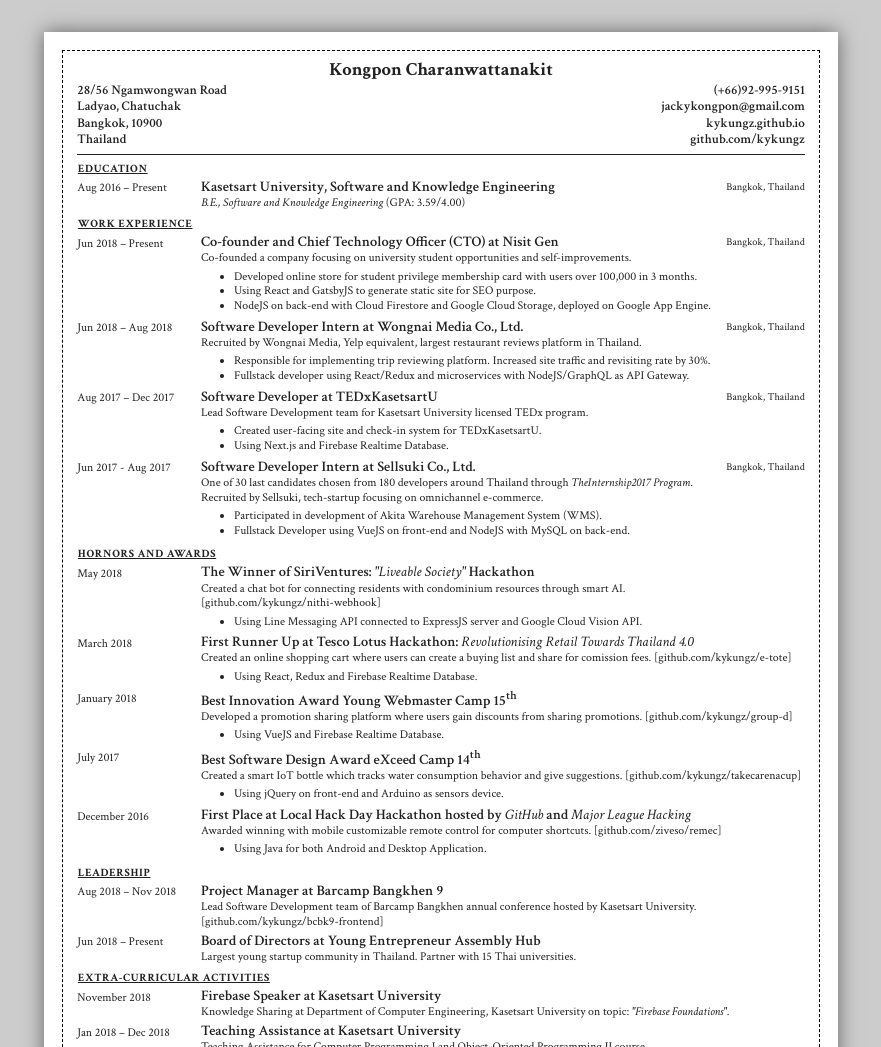
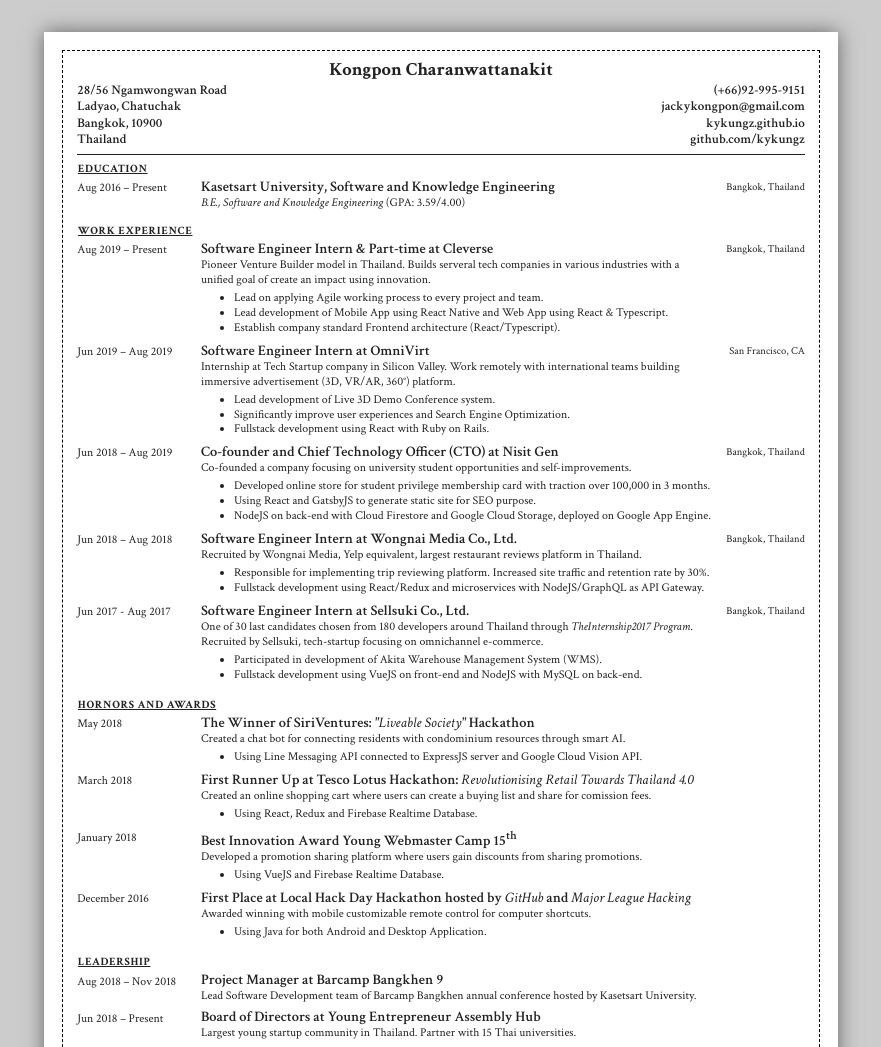
Before and after one commit to kykungz/resume, a plain HTML site: page index.html in a window 1280 px wide. Shown: the top 1047 px of the page, without its empty margins (199-1080 px from the left). Drawn offline with Linux system fonts and the light colour scheme.

Commit message:
Add OmniVirt and Cleverse

```diff
--- a/index.html
+++ b/index.html
@@ -61,7 +61,46 @@
             </div>
           </div>
           <div class="experience__item">
-            <div class="experience__date">Jun 2018 – Present</div>
+            <div class="experience__date">Aug 2019 – Present</div>
+            <div class="experience__info">
+              <div class="experience__title">
+                <div class="experience__title-text">Software Engineer Intern & Part-time at Cleverse</div>
+                <div class="experience__title-location">Bangkok, Thailand</div>
+              </div>
+              <div class="experience__text">
+                <p>
+                  Pioneer Venture Builder model in Thailand. Builds serveral tech companies in various industries with a
+                  unified goal of create an impact using innovation.
+                </p>
+                <ul>
+                  <li>Lead on applying Agile working process to every project and team.</li>
+                  <li>Lead development of Mobile App using React Native and Web App using React &
+                    Typescript.</li>
+                  <li>Establish company standard Frontend architecture (React/Typescript).</li>
+                </ul>
+              </div>
+            </div>
+          </div>
+          <div class="experience__item">
+            <div class="experience__date">Jun 2019 – Aug 2019</div>
+            <div class="experience__info">
+              <div class="experience__title">
+                <div class="experience__title-text">Software Engineer Intern at OmniVirt</div>
+                <div class="experience__title-location">San Francisco, CA</div>
+              </div>
+              <div class="experience__text">
+                <p>Internship at Tech Startup company in Silicon Valley. Work remotely with international teams building
+                  immersive advertisement (3D, VR/AR, 360°) platform.</p>
+                <ul>
+                  <li>Lead development of Live 3D Demo Conference system.</li>
+                  <li>Significantly improve user experiences and Search Engine Optimization.</li>
+                  <li>Fullstack development using React with Ruby on Rails.</li>
+                </ul>
+              </div>
+            </div>
+          </div>
+          <div class="experience__item">
+            <div class="experience__date">Jun 2018 – Aug 2019</div>
             <div class="experience__info">
               <div class="experience__title">
                 <div class="experience__title-text">Co-founder and Chief Technology Officer (CTO) at Nisit Gen</div>
@@ -70,7 +109,9 @@
               <div class="experience__text">
                 <p>Co-founded a company focusing on university student opportunities and self-improvements.</p>
                 <ul>
-                  <li>Developed online store for student privilege membership card with users over 100,000 in 3 months.</li>
+                  <li>Developed online store for student privilege membership card with traction over 100,000 in 3
+                    months.
+                  </li>
                   <li>Using React and GatsbyJS to generate static site for SEO purpose.</li>
                   <li>NodeJS on back-end with Cloud Firestore and Google Cloud Storage, deployed on Google App Engine.
                   </li>
@@ -82,30 +123,15 @@
             <div class="experience__date">Jun 2018 – Aug 2018</div>
             <div class="experience__info">
               <div class="experience__title">
-                <div class="experience__title-text">Software Developer Intern at Wongnai Media Co., Ltd.</div>
+                <div class="experience__title-text">Software Engineer Intern at Wongnai Media Co., Ltd.</div>
                 <div class="experience__title-location">Bangkok, Thailand</div>
               </div>
               <div class="experience__text">
                 <p>Recruited by Wongnai Media, Yelp equivalent, largest restaurant reviews platform in Thailand.</p>
                 <ul>
-                  <li>Responsible for implementing trip reviewing platform. Increased site traffic and revisiting rate by 30%.</li>
-                  <li>Fullstack developer using React/Redux and microservices with NodeJS/GraphQL as API Gateway.</li>
-                </ul>
-              </div>
-            </div>
-          </div>
-          <div class="experience__item">
-            <div class="experience__date">Aug 2017 – Dec 2017</div>
-            <div class="experience__info">
-              <div class="experience__title">
-                <div class="experience__title-text">Software Developer at TEDxKasetsartU</div>
-                <div class="experience__title-location">Bangkok, Thailand</div>
-              </div>
-              <div class="experience__text">
-                <p>Lead Software Development team for Kasetsart University licensed TEDx program.</p>
-                <ul>
-                  <li>Created user-facing site and check-in system for TEDxKasetsartU.</li>
-                  <li>Using Next.js and Firebase Realtime Database.</li>
+                  <li>Responsible for implementing trip reviewing platform. Increased site traffic and retention rate
+                    by 30%.</li>
+                  <li>Fullstack development using React/Redux and microservices with NodeJS/GraphQL as API Gateway.</li>
                 </ul>
               </div>
             </div>
@@ -114,7 +140,7 @@
             <div class="experience__date">Jun 2017 - Aug 2017</div>
             <div class="experience__info">
               <div class="experience__title">
-                <div class="experience__title-text">Software Developer Intern at Sellsuki Co., Ltd.
+                <div class="experience__title-text">Software Engineer Intern at Sellsuki Co., Ltd.
                 </div>
                 <div class="experience__title-location">Bangkok, Thailand</div>
               </div>
@@ -124,7 +150,7 @@
                   Recruited by Sellsuki, tech-startup focusing on omnichannel e-commerce.</p>
                 <ul>
                   <li>Participated in development of Akita Warehouse Management System (WMS).</li>
-                  <li>Fullstack Developer using VueJS on front-end and NodeJS with MySQL on back-end.</li>
+                  <li>Fullstack development using VueJS on front-end and NodeJS with MySQL on back-end.</li>
                 </ul>
               </div>
             </div>
@@ -148,7 +174,7 @@
               </div>
               <div class="experience__text">
                 <p>Created a chat bot for connecting residents with condominium resources through smart
-                  AI.<br>[github.com/kykungz/nithi-webhook]</p>
+                  AI.</p>
                 <ul>
                   <li>Using Line Messaging API connected to ExpressJS server and Google Cloud Vision API.</li>
                 </ul>
@@ -167,7 +193,6 @@
               <div class="experience__text">
                 <p>
                   Created an online shopping cart where users can create a buying list and share for comission fees.
-                  [github.com/kykungz/e-tote]
                 </p>
                 <ul>
                   <li>Using React, Redux and Firebase Realtime Database.</li>
@@ -184,27 +209,9 @@
               <div class="experience__text">
                 <p>
                   Developed a promotion sharing platform where users gain discounts from sharing promotions.
-                  [github.com/kykungz/group-d]
                 </p>
                 <ul>
                   <li>Using VueJS and Firebase Realtime Database.</li>
-                </ul>
-              </div>
-            </div>
-          </div>
-          <div class="experience__item">
-            <div class="experience__date">July 2017</div>
-            <div class="experience__info">
-              <div class="experience__title">
-                <div class="experience__title-text">Best Software Design Award eXceed Camp 14<sup>th</sup></div>
-              </div>
-              <div class="experience__text">
-                <p>
-                  Created a smart IoT bottle which tracks water consumption behavior and give suggestions.
-                  [github.com/kykungz/takecarenacup]
-                </p>
-                <ul>
-                  <li>Using jQuery on front-end and Arduino as sensors device.</li>
                 </ul>
               </div>
             </div>
@@ -220,7 +227,6 @@
               <div class="experience__text">
                 <p>
                   Awarded winning with mobile customizable remote control for computer shortcuts.
-                  [github.com/ziveso/remec]
                 </p>
                 <ul>
                   <li>Using Java for both Android and Desktop Application.</li>
@@ -246,7 +252,7 @@
               <div class="experience__text">
                 <p>
                   Lead Software Development team of Barcamp Bangkhen annual conference hosted by Kasetsart
-                  University.[github.com/kykungz/bcbk9-frontend]
+                  University.
                 </p>
               </div>
             </div>
@@ -296,7 +302,7 @@
           </div>
         </div>
       </div>
-      <div class="section section-full">
+      <!-- <div class="section section-full">
         <div class="experience">
           <div class="experience__label">
             <div class="section__label">
@@ -322,7 +328,7 @@
             </div>
           </div>
         </div>
-      </div>
+      </div> -->
     </div>
   </div>
 </body>
--- a/style.css
+++ b/style.css
@@ -51,6 +51,7 @@ i {
   /* border-top: 0.2rem solid #212121; */
   padding-top: 0.5rem;
   /* margin-bottom: 1rem; */
+  margin-bottom: 1rem;
 }
 .section__label {
   text-transform: uppercase;
@@ -67,7 +68,8 @@ i {
   margin-bottom: 0.5rem;
 }
 .experience__item {
-  margin-bottom: 0;
+  /* margin-bottom: 0; */
+  margin-bottom: 2px;
 }
 .experience__item:after {
   content: '';
```
